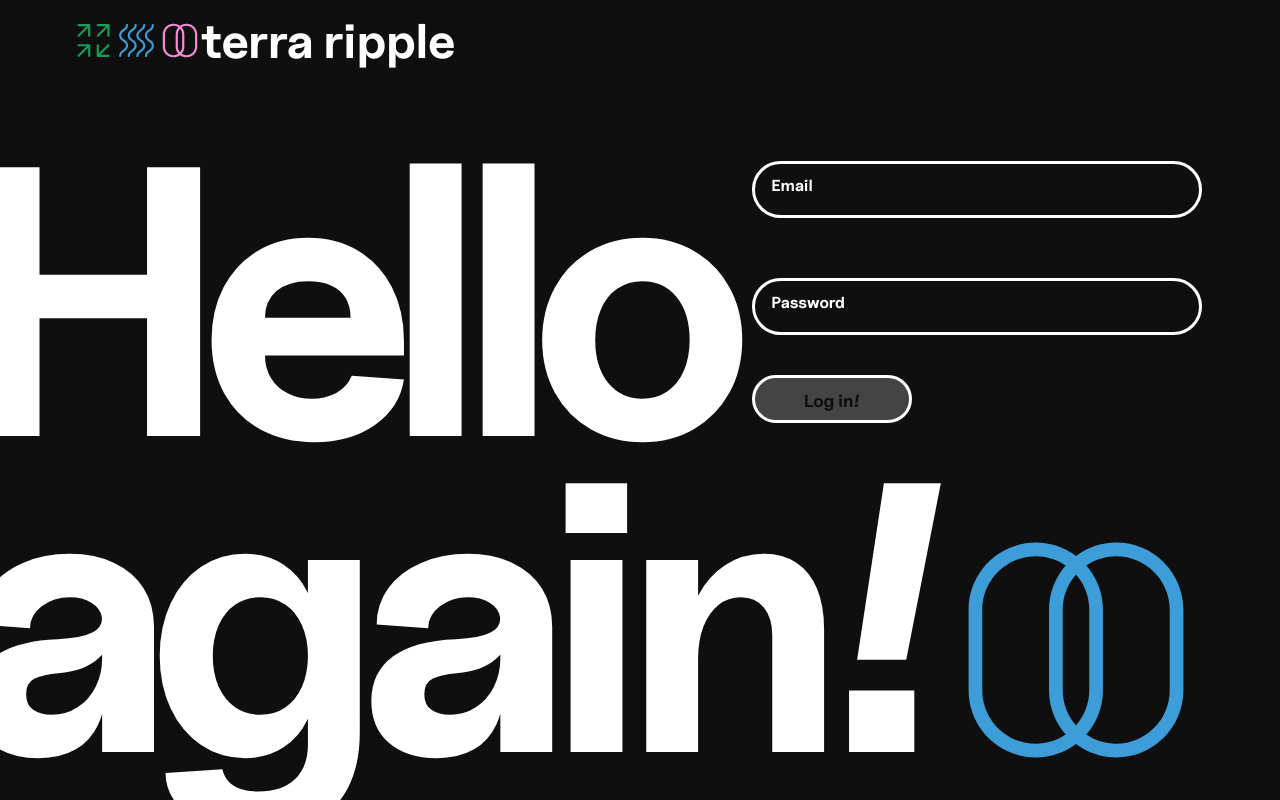
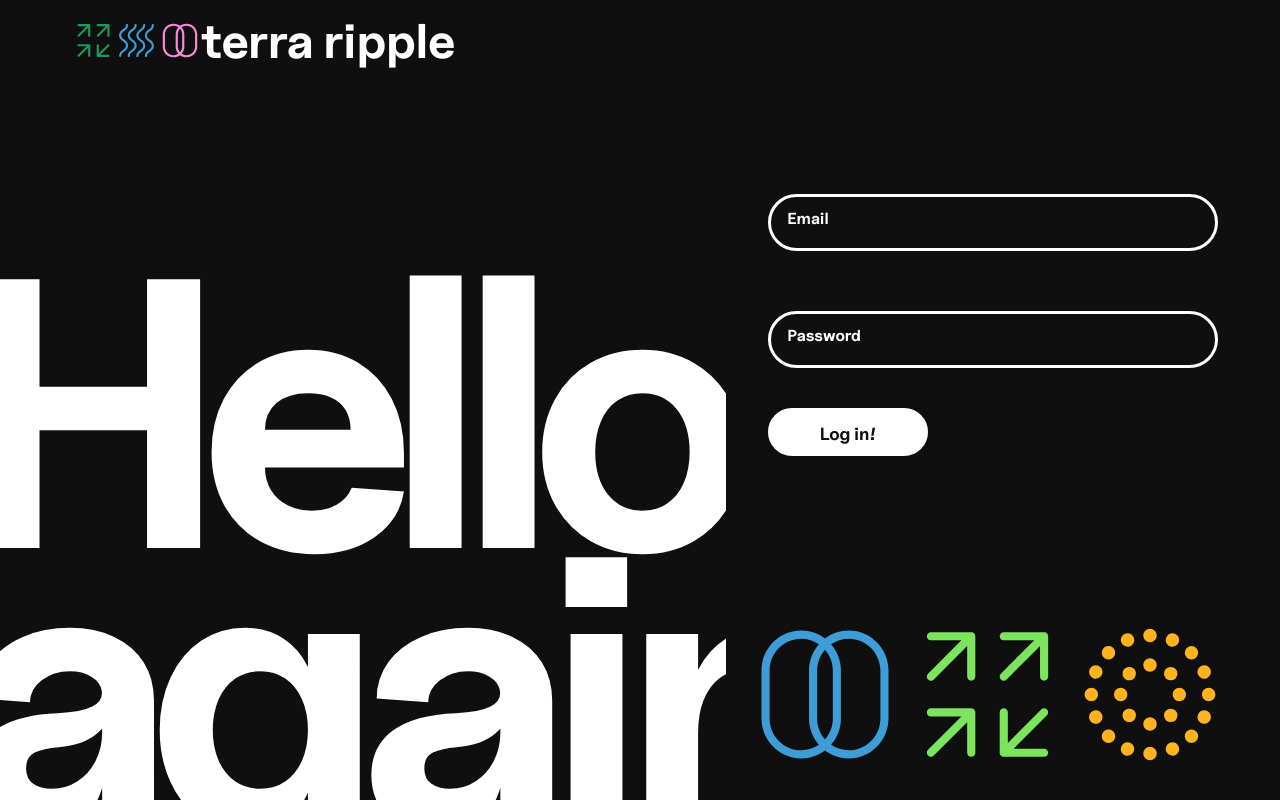
Before and after one commit to arakiztain/Terra-3, a React (Vite) app in the folder client/: page / in a window 1280 px wide. Built offline with nearby package versions, Linux system fonts and the light colour scheme.

Commit message:
Fix css layout on chrome

```diff
--- a/client/src/pages/Login/Login.jsx
+++ b/client/src/pages/Login/Login.jsx
@@ -15,26 +15,26 @@ const Login = () =>{
             <div className={styles.formGrid}>
                 <div className={styles.formWrapper}>
                     <form onSubmit={handleSubmit} className={styles.form}>
-                        <div class={styles.field}>
+                        <div className={styles.field}>
                             <input className={styles.input} placeholder="" type="email" name="email" required />
                             <label className={styles.label}>Email</label>
                         </div>
-                        <div class={styles.field}>
+                        <div className={styles.field}>
                             <input className={styles.input} placeholder="" type="password" name="password" required />
                             <label className={styles.label}>Password</label>
                         </div>
                         <button className={styles.formButton} type="submit">Log in!</button>
                     </form>
                 </div>
+                            <div className={styles.terraformBottom}>
+                <img src={icon4} className="icon" />
+                <img src={icon5} className="icon" />
+                <img src={icon6} className="icon" />
+            </div>
             </div>
             <div className={styles.lettering}>
-                <h1 class={styles.hello}>Hello</h1>
-                <h1 class={styles.again}>again!</h1>
-                <div className={styles.terraformBottom}>
-                    <img src={icon4} className="icon" />
-                    <img src={icon5} className="icon" />
-                    <img src={icon6} className="icon" />
-                </div>
+                <h1 className={styles.hello}>Hello</h1>
+                <h1 className={styles.again}>again!</h1>
             </div>
         </div>
     )
--- a/client/src/pages/Login/Login.module.css
+++ b/client/src/pages/Login/Login.module.css
@@ -2,23 +2,24 @@
   background-color:#0F0F0F;
   height: 100vh;
   width: 100vw;
+  display: grid;
+  grid-template-columns: 3fr 2fr;
+  grid-template-rows: 1fr 2fr;
 }
 
 /* Should be 3/5ths of the screen*/
 .lettering{
   width:100%;
-  position:absolute;
-  bottom:0;
-  left:0px;
   font-size:12rem;
   overflow:hidden;
   display:grid;
   grid-template-columns: 3fr 2fr;
   grid-template-rows: auto auto;
-  line-height:1.65em;
+  line-height:1.45em;
   margin-left:-0.22em;
   user-select:none;
   letter-spacing: -0.15em;
+  grid-row:2;
 }
 
 .hello {
@@ -40,22 +41,28 @@
   align-items:flex-end;
   padding-right:25px;
   padding-bottom:0.07em;
+  margin-left:-1.5em;
+  margin-bottom:1.45em;
 }
 
 .terraformBottom>img{
   width:100%;
+  height:100%;
   height:auto;
   display:block;
   object-fit:contain;
+  min-height: 0;
+  min-width: 0;
+  overflow: hidden;
 }
 
 .formGrid{
   display:grid;
   position:absolute;
   grid-template-columns:3fr 2fr;
-  grid-template-rows: 2fr 1fr;
-  width:100%;
-  height:100%;
+  grid-template-rows: 3fr 1fr;
+  width:100vw;
+  height:100vh;
   z-index:2;
 }
 
@@ -75,7 +82,6 @@
   gap: 1rem;
   width: 450px;
   grid-column:2;
-  margin-left:-1em;
   height:300px;
 }
 
@@ -105,6 +111,7 @@
   border-radius: 30px;
   height:3rem;
   width:10rem;
+  background-color: #FFFFFF;
 }
 
 .label {
```
